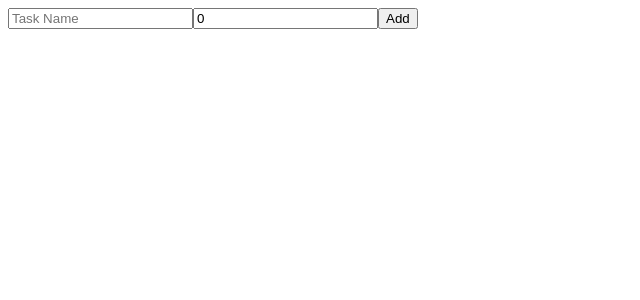
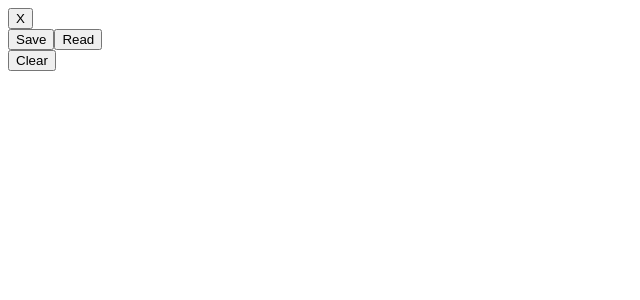
Before and after one commit to nickschirloff/typescript-todo-app, a React (Vite) app: page / in a window 1280 px wide. Shown: the top 300 px of the page, without its empty margins (0-640 px from the left). Built offline with nearby package versions, Linux system fonts and the light colour scheme.

Commit message:
Developed more logic for tasks.

```diff
--- a/src/App.tsx
+++ b/src/App.tsx
@@ -6,9 +6,60 @@ import './App.css'
 
 function App() {
   let [taskList, setTaskList] = useState<ITask[]>([]);
+  let [taskID, setTaskID] = useState<number>(0);
+
+  const addItem = () => {
+    setTaskID(taskID + 1);
+    setTaskList([...taskList, temp]);
+  }
+
+  const saveToLocal = (tasks: ITask[]): void => {
+    if(tasks.length != 0) {
+      const saveJSON = JSON.stringify(taskList);
+      localStorage.setItem('TASK_LIST_LOCAL', saveJSON);
+    }
+  }
+
+  const readFromLocal = (): void => {
+    const readJSON = localStorage.getItem('TASK_LIST_LOCAL');
+    console.log(readJSON);
+  }
+
+  const clearLocal = (): void => {
+    setTaskID(0);
+    localStorage.clear();
+    setTaskList([]);
+    console.log(localStorage.getItem('TASK_ITEM_LIST'));
+  }
+
+  let temp = {
+    taskID: taskID.toString(),
+    taskName: 'test-item-desc',
+    isCompleted: false,
+    endDate: new Date()
+  }
+
+
+
   return (
     <div className='App'>
-      <TaskManager taskList={taskList} setTaskList={setTaskList} />
+      <button onClick={addItem}>X</button>
+      <div>
+        <div>
+          {taskList.map((task: ITask) => {
+            return `${task.taskID}, ${task.taskName}, ${task.isCompleted}, ${task.endDate}`
+          })}
+        </div>
+          <button onClick={() => saveToLocal(taskList)}>Save</button>
+          <button onClick={readFromLocal}>Read</button>
+      </div>
+      <div>
+        <button onClick={clearLocal}>Clear</button>
+      </div>
+
+
+
+      {/* <TaskManager taskList={taskList} setTaskList={setTaskList} /> */}
       {/* <TaskList taskList={taskList} setTaskList={setTaskList}/> */}
     </div>
   )
--- a/src/components/TaskManager.tsx
+++ b/src/components/TaskManager.tsx
@@ -14,15 +14,15 @@ export const TaskManager: FC<TMProps> = ({taskList, setTaskList}) => {
     const [deadline, setDeadline] = useState<number>(0);
     const [todoList, setTodoList] = useState<ITask[]>([]);
 
-    const handleChange = (event: ChangeEvent<HTMLInputElement>): void => {
-        useEffect(() => {
-            if(event.target.name === "task") {
-                setTaskName(event.target.value);
-            } else {
-                setDeadline(Number(event.target.value));
-            }
-        })
-    }
+    // const handleChange = (event: ChangeEvent<HTMLInputElement>): void => {
+    //     useEffect(() => {
+    //         if(event.target.name === "task") {
+    //             setTaskName(event.target.value);
+    //         } else {
+    //             setDeadline(Number(event.target.value));
+    //         }
+    //     })
+    // }
 
     const addTask = (): void => {
         setTaskID(genTaskID());
@@ -46,7 +46,7 @@ export const TaskManager: FC<TMProps> = ({taskList, setTaskList}) => {
     return (
       <div>
         <input type='text' placeholder='Task Name' />
-        <input type='number' placeholder='Days to complete' min={0} name='deadline' value={deadline} onChange={handleChange} />
+        <input type='number' placeholder='Days to complete' min={0} name='deadline' value={deadline}  />
         <button onClick={addTask}>Add</button>
       </div>
     );
```
